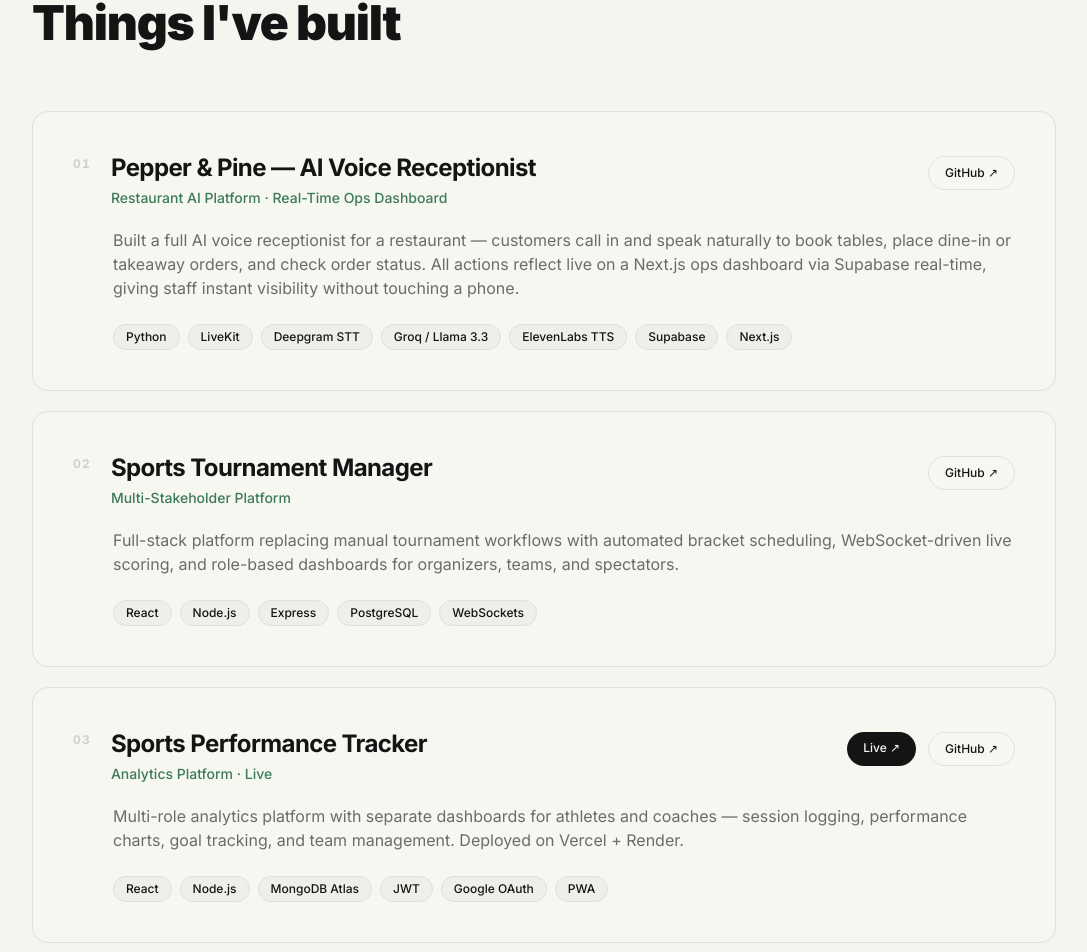
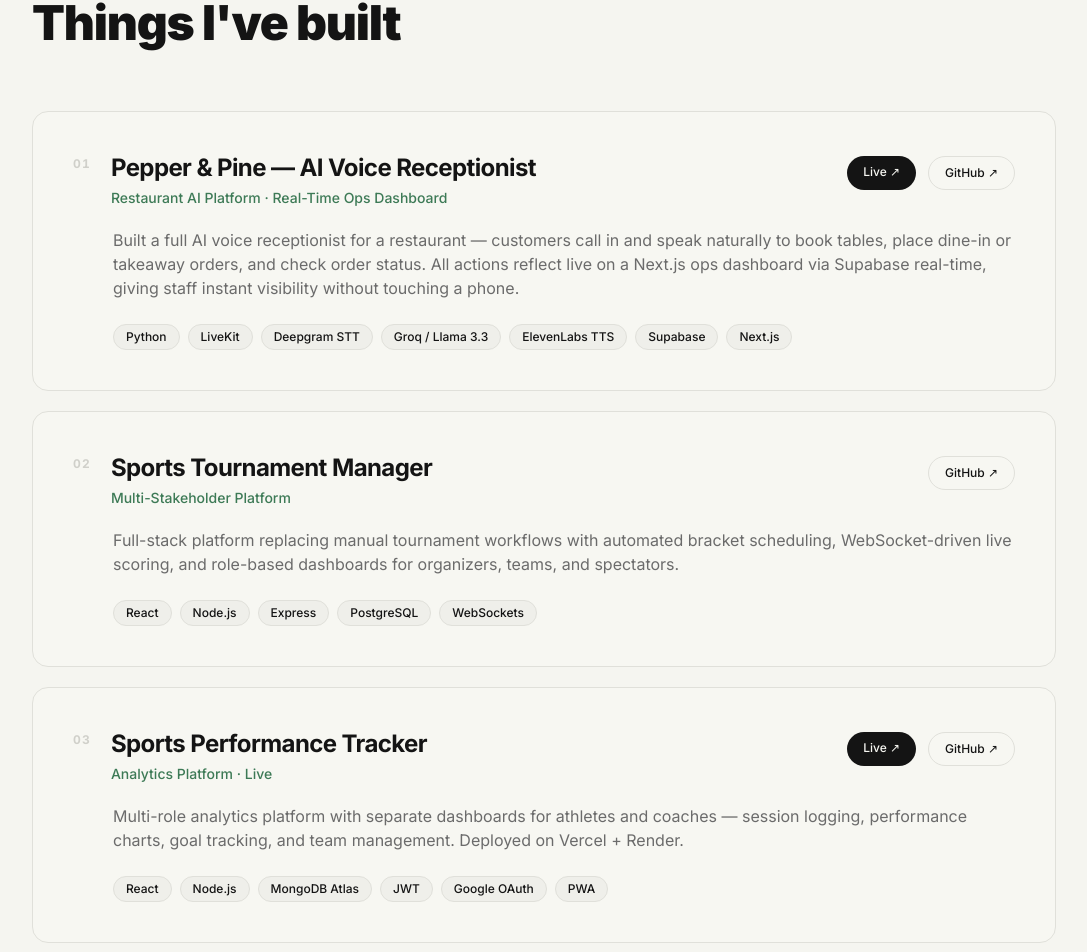
Before and after one commit to adityagargdev/Portfolio, a Next.js app: page / in a window 1280 px wide. Shown: the part 1723-2675 px from the top of the page, without its empty margins (96-1183 px from the left). Built offline with nearby package versions, Linux system fonts and the light colour scheme.

Commit message:
feat: add live link for Pepper & Pine project

```diff
--- a/components/Projects.tsx
+++ b/components/Projects.tsx
@@ -12,7 +12,7 @@ const projects = [
       "Built a full AI voice receptionist for a restaurant — customers call in and speak naturally to book tables, place dine-in or takeaway orders, and check order status. All actions reflect live on a Next.js ops dashboard via Supabase real-time, giving staff instant visibility without touching a phone.",
     tags: ["Python", "LiveKit", "Deepgram STT", "Groq / Llama 3.3", "ElevenLabs TTS", "Supabase", "Next.js"],
     github: "https://github.com/adityagargdev/restaurant-ai",
-    live: null,
+    live: "https://web-azure-one-59.vercel.app/",
   },
   {
     number: "02",
```
